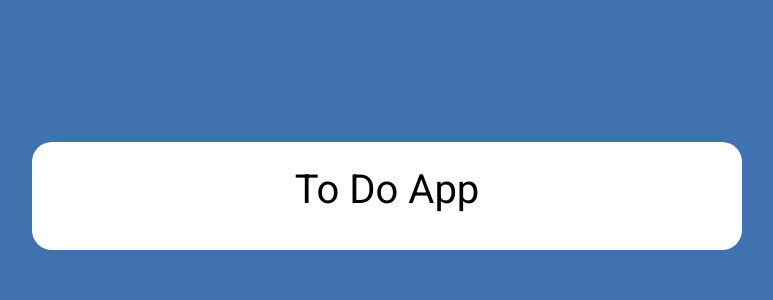
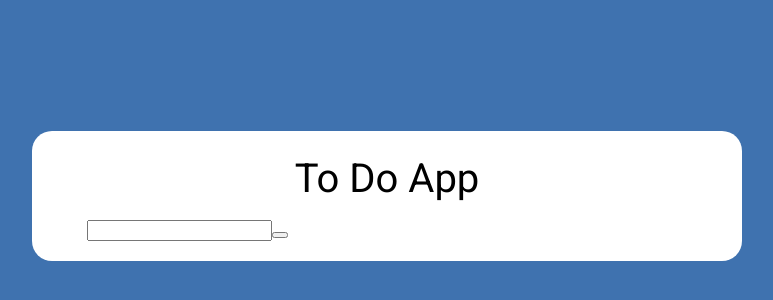
Before and after one commit to Kolamin/todo_list, a React (Vite) app: page / in a window 1280 px wide. Shown: the part 204-504 px from the top of the page, without its empty margins (253-1026 px from the left). Built offline with nearby package versions, Linux system fonts and the light colour scheme.

Commit message:
Add input form

```diff
--- a/src/views/App/index.tsx
+++ b/src/views/App/index.tsx
@@ -1,6 +1,7 @@
-import React, { useEffect } from "react";
+import React from "react";
 
 import { useToDoStore } from "../../data/stores/useTodoStore";
+import { InputPlus } from "../components/InputPlus";
 
 import styles from "./index.module.scss";
 
@@ -12,18 +13,18 @@ export const App: React.FC = () => {
     state.removeTask,
   ]);
 
-  useEffect(() => {
-    console.log(12323);
-
-    createTask("asasasd");
-  }, []);
-
   console.log(11, tasks);
 
   return (
     <article className={styles.article}>
       <h1 className={styles.articleTitle}>To Do App</h1>
-      <section className={styles.articleSection}></section>
+      <section className={styles.articleSection}>
+        <InputPlus onAdd={(title) => {
+          if(title){
+            createTask(title)
+          }
+        }}/>
+      </section>
       <section className={styles.articleSection}></section>
     </article>
   );
--- /dev/null
+++ b/src/views/components/InputPlus/index.tsx
@@ -0,0 +1,38 @@
+import React, { useState, useCallback } from "react";
+
+import styles from "./index.module.scss";
+
+interface InputPlusProps {
+  onAdd: (title: string) => void;
+}
+
+export const InputPlus: React.FC<InputPlusProps> = ({ onAdd }) => {
+  const [inputValue, setInputValue] = useState("");
+  const addTask = useCallback(() => {
+    onAdd(inputValue);
+    setInputValue("");
+  }, [inputValue]);
+
+  return (
+    <div className={styles.InputPlus}>
+      <input
+        type="text"
+        className={styles.inputPlusValue}
+        value={inputValue}
+        onChange={(evt) => {
+          setInputValue(evt.target.value);
+        }}
+        onKeyDown={(evt) => {
+          if (evt.key === "Enter") {
+            addTask();
+          }
+        }}
+      />
+      <button
+        onClick={addTask}
+        area-aria-label="Add"
+        className={styles.inputPlusButton}
+      />
+    </div>
+  );
+};
```
Also changed, not shown: src/views/components/InputPlus/images/plus.svg (added), src/views/components/InputPlus/index.module.scss (added).
